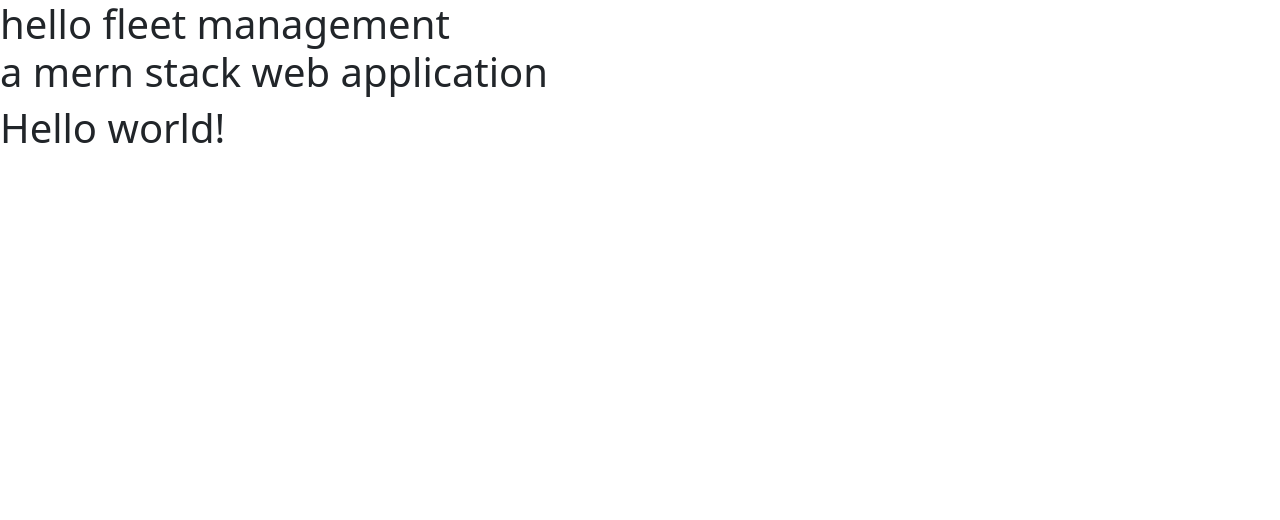
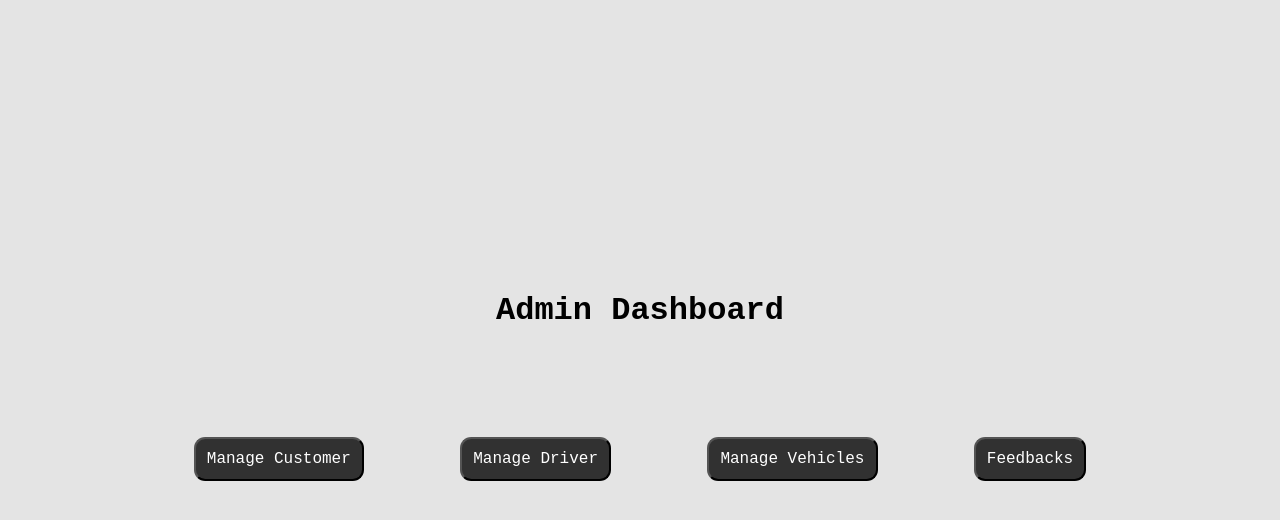
Before and after one commit to pranayvarade1101/FleetManagement, a React (Create React App) app in the folder fm-client/: page /admin in a window 1280 px wide. Shown: the top 520 px of the page. Built offline with nearby package versions, Linux system fonts and the light colour scheme; no server answers.

Commit message:
Create admin main page and sub pages

```diff
--- a/fm-client/src/App.jsx
+++ b/fm-client/src/App.jsx
@@ -1,33 +1,25 @@
+import React from 'react';
+import { BrowserRouter as Router, Route, Routes } from 'react-router-dom';
+
+import AdminPage from './admin';
+import ManageCustomer from './admin-functions/ManageCustomer';
+import ManageDriver from './admin-functions/ManageDriver';
+import ManageVehicles from './admin-functions/ManageVehicles';
+import Feedbacks from './admin-functions/Feedbacks';
 
 import './App.css';
 
-import bootstrap from 'bootstrap/dist/css/bootstrap.css';
-
-
-//for testing
-import {useState, useEffect} from 'react';
-//functions
-import {getTest} from "./functions/test"
-
 function App() {
-
-  //testing
-  const [data, setData]=useState("Hello world!");
-  useEffect(()=>{
-    getTest()
-      .then((res)=>{
-        setData(res.message);
-      })
-      .catch((err)=>console.log(err));
-  }, []);
-
   return (
-    <div classNameName="App">
-
-    <h1>hello fleet management <br/>
-    a mern stack web application</h1>
-      <h1>{data}</h1>
-    </div>
+    <Router>
+      <Routes>
+        <Route path='/admin' element={<AdminPage/>} />
+        <Route path='/manage-customer' element={<ManageCustomer/>} />
+        <Route path='/manage-driver' element={<ManageDriver/>} />
+        <Route path='/manage-vehicles' element={<ManageVehicles/>} />
+        <Route path='/feedbacks' element={<Feedbacks/>} />
+      </Routes>
+    </Router>
   );
 }
 
--- /dev/null
+++ b/fm-client/src/admin-functions/Feedbacks.js
@@ -0,0 +1,12 @@
+import React from 'react';
+import "./admin-functions.css"
+
+function ManageCustomer() {
+  return (
+    <div className='container'>
+      <h1>Feedback</h1>
+    </div>
+  );
+}
+
+export default ManageCustomer;
--- /dev/null
+++ b/fm-client/src/admin-functions/ManageCustomer.js
@@ -0,0 +1,12 @@
+import React from 'react';
+import "./admin-functions.css"
+
+function ManageCustomer() {
+  return (
+    <div className='container'>
+      <h1>Manage Customers</h1>
+    </div>
+  );
+}
+
+export default ManageCustomer;
--- /dev/null
+++ b/fm-client/src/admin-functions/ManageDriver.js
@@ -0,0 +1,12 @@
+import React from 'react';
+import "./admin-functions.css"
+
+function ManageCustomer() {
+  return (
+    <div className='container'>
+      <h1>Manage Drivers</h1>
+    </div>
+  );
+}
+
+export default ManageCustomer;
--- /dev/null
+++ b/fm-client/src/admin-functions/ManageVehicles.js
@@ -0,0 +1,12 @@
+import React from 'react';
+import "./admin-functions.css"
+
+function ManageCustomer() {
+  return (
+    <div className='container'>
+      <h1>Manage Vehicles</h1>
+    </div>
+  );
+}
+
+export default ManageCustomer;
--- /dev/null
+++ b/fm-client/src/admin-functions/admin-functions.css
@@ -0,0 +1,14 @@
+.container {
+    background-color: #e4e4e4;
+    height: 100vh;
+    margin: 0;
+    display: flex;
+    flex-direction: column;
+    align-items: center;
+    justify-content: center;
+    font-family: 'Courier New', Courier, monospace;
+}
+
+.container h1 {
+    padding-bottom: 3%;
+}
--- /dev/null
+++ b/fm-client/src/admin.css
@@ -0,0 +1,28 @@
+.admin-page {
+    background-color: #e4e4e4;
+    height: 100vh;
+    margin: 0;
+    display: flex;
+    flex-direction: column;
+    align-items: center;
+    justify-content: center;
+    font-family: 'Courier New', Courier, monospace;
+}
+
+.admin-page h1 {
+    padding-bottom: 3%;
+}
+
+.btn {
+    margin: 3rem;
+    padding: 0.7rem;
+    background-color: #313131;
+    border-radius: 0.7rem;
+}
+
+.btn a {
+    font-family: 'Courier New', Courier, monospace;
+    font-size: medium;
+    color: white;
+    text-decoration: none;
+}
--- /dev/null
+++ b/fm-client/src/admin.js
@@ -0,0 +1,35 @@
+import React from 'react';
+
+import "./admin.css"
+
+function AdminPage() {
+  return (
+    <div className="admin-page">
+        <h1>Admin Dashboard</h1>
+            <div className="btn-container">
+                <button className="btn">
+                    <a href='/manage-customer'>
+                        Manage Customer
+                    </a>
+                </button>
+                <button className="btn">
+                    <a href='/manage-driver'>
+                        Manage Driver
+                    </a>
+                </button>
+                <button className="btn">
+                    <a href='/manage-vehicles'>
+                        Manage Vehicles
+                    </a>
+                </button>
+                <button className="btn">
+                    <a href='/feedbacks'>
+                        Feedbacks
+                    </a>
+                </button>
+            </div>
+        </div>
+    );
+}
+
+export default AdminPage;
```
